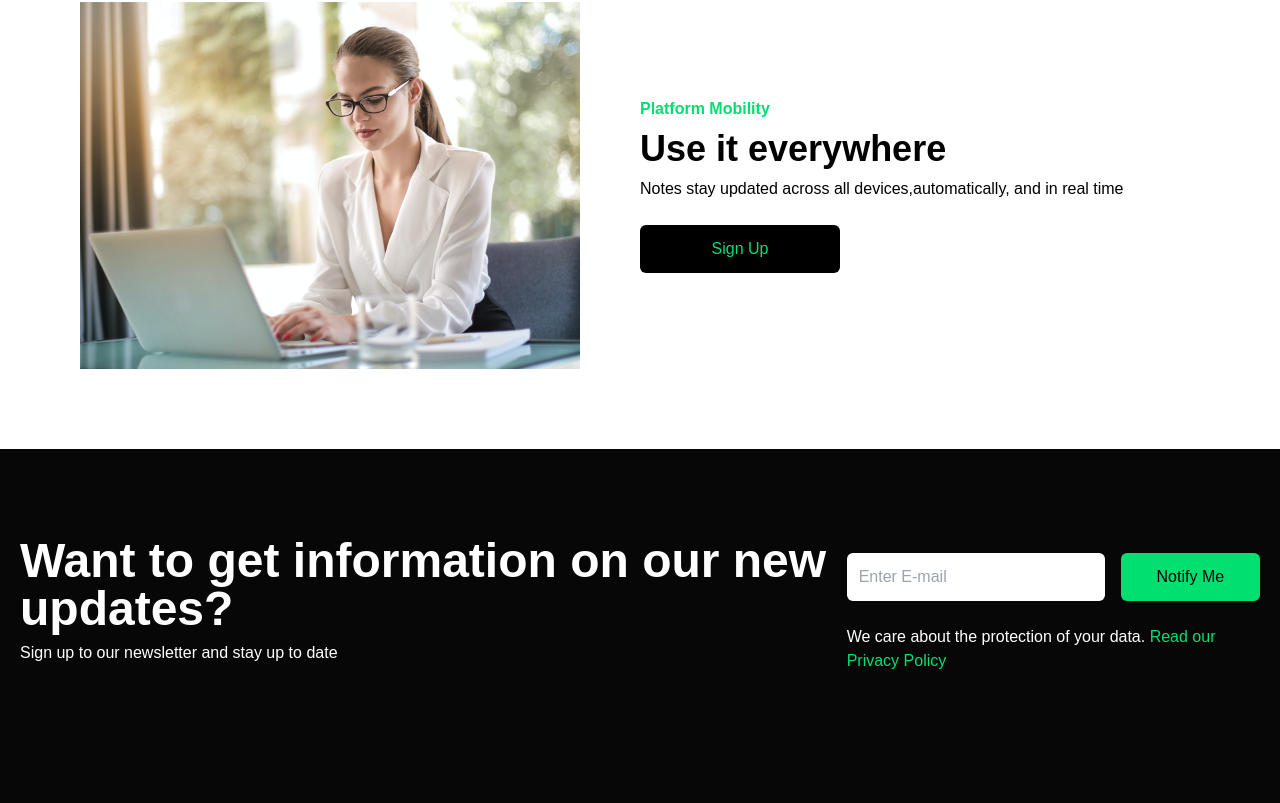
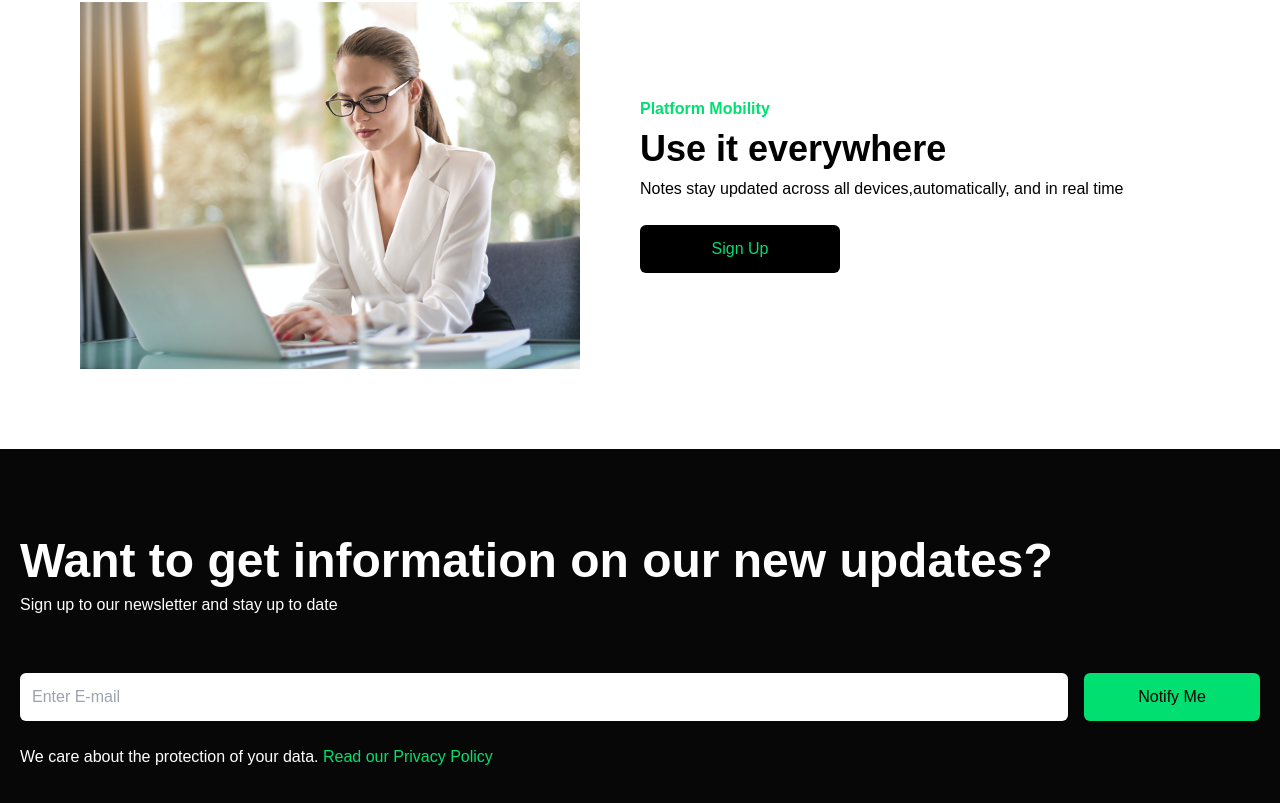
Before and after one commit to NiranMike/MyDiaryProject, a React (Create React App) app: page / in a window 1280 px wide. Shown: the part 926-1729 px from the top of the page. Before the commit the page ends 1679 px from the top, so only its background shows below. Built offline with nearby package versions, Linux system fonts and the light colour scheme.

Commit message:
Add files via upload

```diff
--- a/tailwind.config.js
+++ b/tailwind.config.js
@@ -2,6 +2,18 @@
 module.exports = {
   content: ["./src/**/*.{js,jsx,ts,tsx}",],
   theme: {
+    screens: {
+     'xsm':'320px',
+   // => @media (min-width: 320px) { ... }
+      'sm': '576px',
+      // => @media (min-width: 576px) { ... }
+
+      'md': '768px',
+      // => @media (min-width: 960px) { ... }
+
+      'lg': '1440px',
+      // => @media (min-width: 1440px) { ... }
+    },
     extend: {},
   },
   plugins: [],
```
